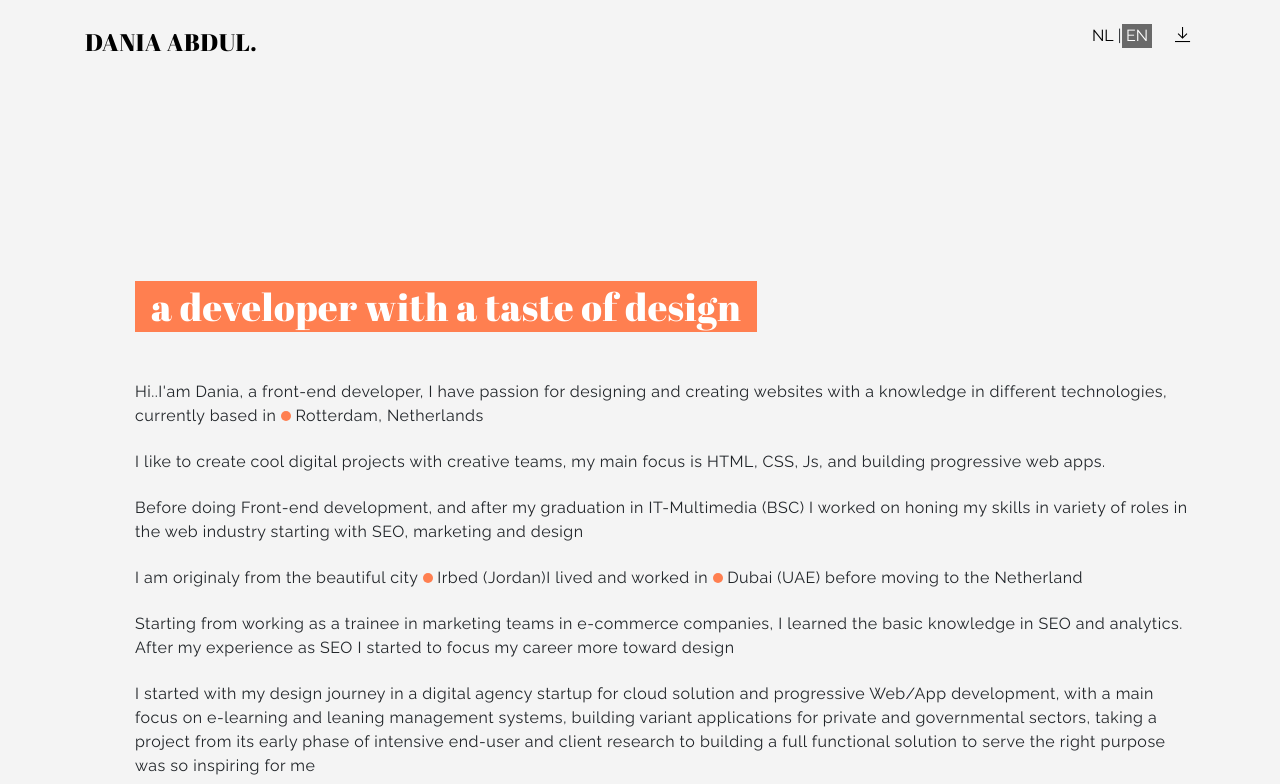
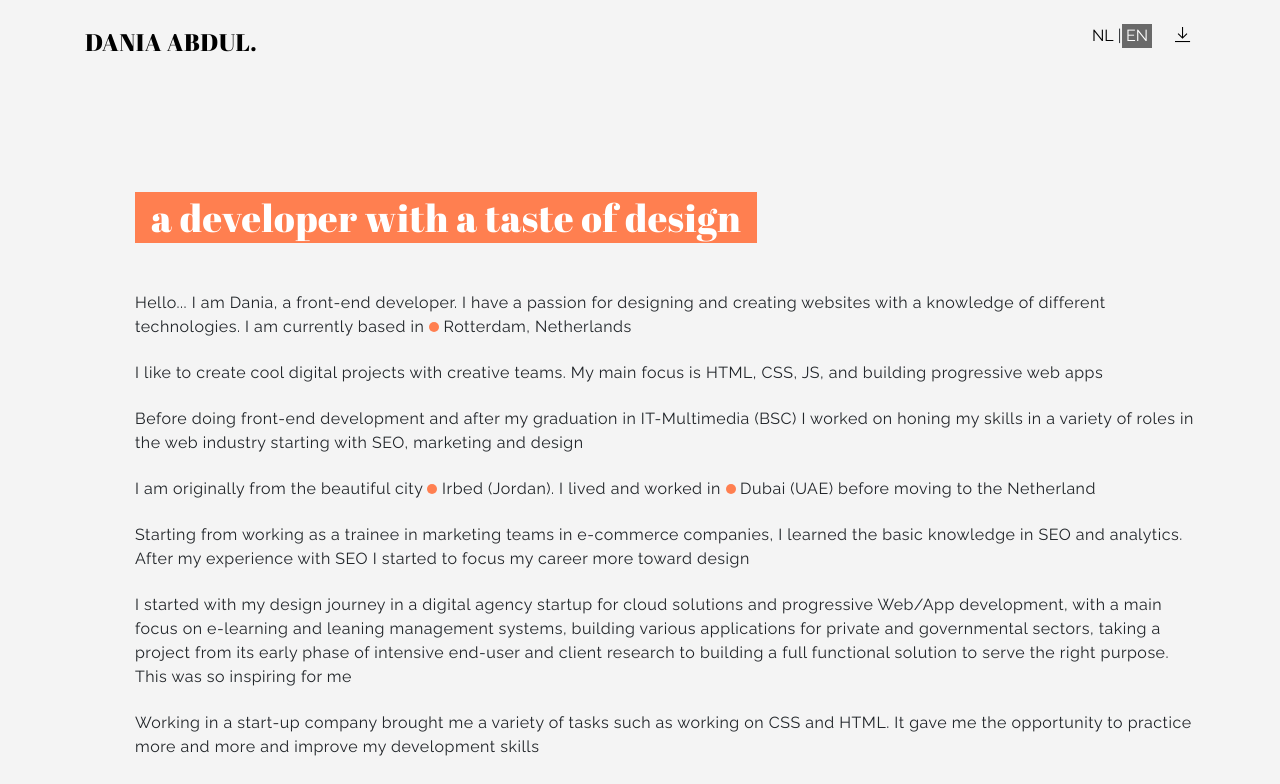
Before and after one commit to Dania-abdul/portfolio, a React (Create React App) app: page /cv in a window 1280 px wide. Shown: the top 784 px of the page. Built offline with nearby package versions, Linux system fonts and the light colour scheme; what office-ui-fabric-react would draw is missing.

Commit message:
post-1 test

```diff
--- a/src/assets/stylesheets/global.scss
+++ b/src/assets/stylesheets/global.scss
@@ -127,3 +127,9 @@ a {
 .content {
   padding-bottom: 60px;
 }
+
+//-----
+
+img {
+  width: 100%;
+}
--- a/src/assets/stylesheets/main.scss
+++ b/src/assets/stylesheets/main.scss
@@ -43,6 +43,8 @@
 //------ OBJECTS | Blog
 @import'./objects/blog/modal.scss';
 @import'./objects/blog/cards.scss';
+@import'./objects/blog/post_1.scss';
+
 
 // ==========================================================================
 // PAGES
--- a/src/assets/stylesheets/objects/about.scss
+++ b/src/assets/stylesheets/objects/about.scss
@@ -67,9 +67,8 @@
 
 .about__content {
     flex: 50;
-    padding-top: 50px;
+    padding-top: 10%;
     @media only screen and (min-width: 992px) {
-        padding-top: 200px;
         margin-left: 50px;
     }
 }
--- a/src/assets/stylesheets/print.scss
+++ b/src/assets/stylesheets/print.scss
@@ -26,7 +26,7 @@
     }
     .cv-table__content{
         .collapse:not(.show) {
-            display: block !important;
+            display: inline !important;
         }
     }
 
--- a/src/cv_page.tsx
+++ b/src/cv_page.tsx
@@ -31,25 +31,25 @@ export class CvComponent extends React.Component <CvProps, CvState> {
                     </div>
                 </div> */}
                 <div className="about__content">
-         	    <h1 className="about__header"><span>{i18next.t("_intro")}</span></h1>
-                    <p className="about__text styled">{i18next.t("_aboutText1")}</p>
-                    <p className="about__text styled--city">{i18next.t("_aboutText2")}</p>
-                    <p className="about__text">{i18next.t("_aboutText3")}</p>
-                    <p className="about__text ">{i18next.t("_aboutText4")}</p>
-                    <p className="about__text styled">{i18next.t("_aboutText5")}</p>
-                    <p className="about__text styled--city">{i18next.t("_aboutText6")}</p>
-                    <p className="about__text styled--city">{i18next.t("_aboutText7")}</p>
-                    <p className="about__text ">{i18next.t("_aboutText8")}</p>
-                    <p className="about__text ">{i18next.t("_aboutText9")}</p>
-                    <p className="about__text ">{i18next.t("_aboutText10")}</p>
-                    <p className="about__text ">{i18next.t("_aboutText11")}</p>
-                    <p className="about__text styled--bold">{i18next.t("_aboutText12")}</p>
+         	    <h1 className="about__header"><span>{i18next.t("_cvTitle")}</span></h1>
+                    <p className="about__text styled">{i18next.t("_cvAboutText1")}</p>
+                    <p className="about__text styled--city">{i18next.t("_cvAboutText2")}</p>
+                    <p className="about__text">{i18next.t("_cvAboutText3")}</p>
+                    <p className="about__text ">{i18next.t("_cvAboutText4")}</p>
+                    <p className="about__text styled">{i18next.t("_cvAboutText5")}</p>
+                    <p className="about__text styled--city">{i18next.t("_cvAboutText6")}</p>
+                    <p className="about__text styled--city">{i18next.t("_cvAboutText7")}</p>
+                    <p className="about__text ">{i18next.t("_cvAboutText8")}</p>
+                    <p className="about__text ">{i18next.t("_cvAboutText9")}</p>
+                    <p className="about__text ">{i18next.t("_cvAboutText10")}</p>
+                    <p className="about__text ">{i18next.t("_cvAboutText11")}</p>
+                    <p className="about__text styled--bold">{i18next.t("_cvAboutText12")}</p>
 
                 </div>
             </section>
             <section className="cv">
                 <div id="education" className="cv-section">
-                    <h3 className="cv-section__title">{i18next.t("_sec-title-1")}</h3>
+                    <h3 className="cv-section__title">{i18next.t("_cvSecTitle-1")}</h3>
                     <div className="cv-section__inner">
                         <table className="cv-table" role="table" aria-label="CV Elements">
                             <tbody>
@@ -68,7 +68,7 @@ export class CvComponent extends React.Component <CvProps, CvState> {
                     </div>
                 </div>
                 <div id="education" className="cv-section">
-                    <h3 className="cv-section__title">{i18next.t("_sec-title-2")}</h3>
+                    <h3 className="cv-section__title">{i18next.t("_cvSecTitle-2")}</h3>
                     <div className="cv-sectiom__item">
                         <table className="cv-table">
                             <tbody>
@@ -114,7 +114,7 @@ export class CvComponent extends React.Component <CvProps, CvState> {
                                                     <li> Illustrating design ideas using storyboards, process ﬂows and sitemaps.</li>
                                                     <li> Designing graphic user interface elements, like menus, tabs and widgets. </li>
                                                     <li> Identify and troubleshoot UX problems. </li>
-                                                    <li> Conduct layout adjustments based on user feedbac.</li>
+                                                    <li> Conduct layout adjustments based on user feedback.</li>
                                                     <li> Communicate with clients to understand their business goals and objectives.</li>
                                                 </ul>
                                             </div>
--- a/src/footer.tsx
+++ b/src/footer.tsx
@@ -8,6 +8,7 @@ export const Footer = () => (
                 <li className="footer__item"><a href="https://www.linkedin.com/in/dania-abdul/">In</a></li>
                 <li className="footer__item"><a href="https://www.behance.net/DaniaAb">Be</a></li>
                 <li className="footer__item"><a href="https://www.behance.net/DaniaAb">Website</a></li>
+                <li className="footer__item"><a href="">My Blog</a></li>
                 <li className="footer__item">
                     <p>👋</p>
                 </li>
--- a/src/home_blog.tsx
+++ b/src/home_blog.tsx
@@ -150,7 +150,7 @@ export class HomeBlogComponent extends React.Component <HomeBlogProps, HomeBlogS
             </p>
           </div>
           <div className="modal__footer">
-            <DefaultButton className="modal__btn-more" text="Standard" onClick={() => window.location.href='/blog/blog_post_1'} allowDisabledFocus  />
+            <DefaultButton className="modal__btn-more" text="Read more" onClick={() => window.location.href='/blog/blog_post_1'} allowDisabledFocus  />
           </div>
         </Modal>
     )
--- a/src/index.tsx
+++ b/src/index.tsx
@@ -9,37 +9,40 @@ import i18next, { Resource, ResourceLanguage } from "i18next"
 let resources: Resource = {
     "en": {
         "translation": {
-            "_name": "Name",
-            "_title": "",
-            "_intro": "a developer with a taste of design",
-            "_aboutText1": "Hi..I'am Dania, a front-end developer, I have passion for designing and creating websites with a knowledge in different technologies, currently based in ",
-            "_aboutText2": " Rotterdam, Netherlands",
-            "_aboutText3": " I like to create cool digital projects with creative teams, my main focus is HTML, CSS, Js, and building progressive web apps.",
-            "_aboutText4": " Before doing Front-end development, and after my graduation in IT-Multimedia (BSC) I worked on honing my skills in variety of roles in the web industry starting with SEO, marketing and design",
-            "_aboutText5": " I am originaly from the beautiful city ",
-            "_aboutText6":"  Irbed (Jordan)I lived and worked in ",
-            "_aboutText7":" Dubai (UAE) before moving to the Netherland",
-            "_aboutText8": "Starting from working as a trainee in marketing teams in e-commerce companies, I learned the basic knowledge in SEO and analytics. After my experience as SEO I started to focus my career more toward design",
-            "_aboutText9": "I started with my design journey in a digital agency startup for cloud solution and progressive Web/App development, with a main focus on e-learning and leaning management systems, building variant applications for private and governmental sectors, taking a project from its early phase of intensive end-user and client research to building a full functional solution to serve the right purpose was so inspiring for me",
-            "_aboutText10": " for the nature demand of working in a start-up company is being involved in variety of tasks as working on CSS and HTML which gave me the opportunity to practice it more and improve my development skills",
-            "_aboutText11": " when I am not working, I love to try gastronomic restaurants with my friends, taking care of my plants, embroder, and foremost lose myself in the Internet",
-            "_aboutText12": " NOW--- LOOKING FOR A FULL/PART TIME AS FRONTEND DEVELOPER",
-            "_sec-title-1": "Education",
-            "_sec-title-2": "Experience ",
-            "_test" : "test test test tessss",
+            "_cvTitle": "a developer with a taste of design",
+            "_cvAboutText1":" Hello... I am Dania, a front-end developer. I have a passion for designing and creating websites with a knowledge of different technologies. I am currently based in ",
+            "_cvAboutText2": " Rotterdam, Netherlands",
+            "_cvAboutText3": " I like to create cool digital projects with creative teams. My main focus is HTML, CSS, JS, and building progressive web apps",
+            "_cvAboutText4": " Before doing front-end development and after my graduation in IT-Multimedia (BSC) I worked on honing my skills in a variety of roles in the web industry starting with SEO, marketing and design",
+            "_cvAboutText5": " I am originally from the beautiful city ",
+            "_cvAboutText6": "  Irbed (Jordan). I lived and worked in ",
+            "_cvAboutText7": " Dubai (UAE) before moving to the Netherland",
+            "_cvAboutText8": " Starting from working as a trainee in marketing teams in e-commerce companies, I learned the basic knowledge in SEO and analytics. After my experience with SEO I started to focus my career more toward design",
+            "_cvAboutText9": " I started with my design journey in a digital agency startup for cloud solutions and progressive Web/App development, with a main focus on e-learning and leaning management systems, building various applications for private and governmental sectors, taking a project from its early phase of intensive end-user and client research to building a full functional solution to serve the right purpose. This was so inspiring for me",
+            "_cvAboutText10": " Working in a start-up company brought me a variety of tasks such as working on CSS and HTML. It gave me the opportunity to practice more and more and improve my development skills",
+            "_cvAboutText11": " When I am not at work, I love to try gastronomic restaurants with my friends, taking care of my plants, embroider, and foremost lose myself in the Internet",
+            "_cvAboutText12": " NOW--- LOOKING FOR A FULL/PART TIME AS FRONTEND DEVELOPER",
+            "_cvSecTitle-1": "Education",
+            "_cvSecTitle-2": "Experience ",
         }
     } as ResourceLanguage,
     "nl": {
         "translation": {
-            "_name": "Naam",
-            "_title":"",
-            "_intro": "Front-end Developer",
-            "_aboutText1": "Hi, i am Dania, a front-end developer with a knowledge in a lot of different technologies, based in Rotterdam, Netherlands",
-            "_aboutText2": " I like to create cool digital projects with creative teams",
-            "_aboutText3": " ",
-            "_sec-title-1": "Opleiding",
-            "_sec-title-2": "Werkervaring",
-
+            "_cvTitle": "a developer with a taste of design",
+            "_cvAboutText1": " Hooi... Mijn naam is Dania. Ik ben front-end-ontwikkelaar. Ik ben helemaal weg van het ontwerpen en bouwen van websites en heb kennis van verschillende technologieën. Ik woon momenteel ",
+            "_cvAboutText2": " Rotterdam, Netherlands",
+            "_cvAboutText3": " Ik houd ervan hippe, digitale projecten te maken in creatieve teams. Ik richt me vooral op HTML, CSS, JS en het bouwen van Progressive Web Apps.",
+            "_cvAboutText4": " Voordat ik me bezighield met frond-end-ontwikkeling en nadat ik was afgestudeerd in IT-Multimedia (met BSC-bachelordiploma) werkte ik aan het verder ontwikkelen van mijn vaardigheden in diverse rollen in de webindustrie, waaronder SEO (zoekmachineoptimalisatie), marketing en design",
+            "_cvAboutText5": " Ik kom oorspronkelijk uit de mooie stad ",
+            "_cvAboutText6":" Irbid in Jordanië. Voordat ik naar Nederland verhuisde, woonde en werkte ik in ",
+            "_cvAboutText7":" Dubai in de Verenigde Arabische Emiraten (UAE)",
+            "_cvAboutText8": "Ik begon als stagiaire in marketingteams van e-commerce-bedrijven en verkreeg daar de basiskennis voor SEO en data-analyse (analytics). Na ervaring te hebben opgedaan op het gebied van SEO, is mijn loopbaan meer richting het ontwerpen gegaan",
+            "_cvAboutText9": "Mijn ontdekkingsreis op het gebied van ontwerpen begon in een startup die digitale diensten leverde (een digital agency) waaronder cloudoplossingen en PWA's. De meeste aandacht ging uit naar e-learning en LMS-programma's. We bouwden diverse applicaties voor zowel de private als de overheidssector. We waren betrokken bij een project vanaf de allereerste fase, met intensief onderzoek naar klant en eindgebruiker, en bouwden een volledig werkende oplossing die aan het juiste doel beantwoordde. Dat vond ik heel inspirerend",
+            "_cvAboutText10": " Het werken in een startup bracht met zich mee dat ik een divers takenpakket had, waaronder werken met CSS en HTML. Het bood mij de gelegenheid om meer en meer ervaring op te doen en mijn programmeervaardigheden te verbeteren",
+            "_cvAboutText11": " Als ik niet aan het werk ben, houd ik ervan om met mijn vrienden culinair hoogstaande restaurants uit te proberen, voor mijn planten te zorgen, te borduren, maar vooral op te gaan in het internet",
+            "_cvAboutText12": " NOW--- LOOKING FOR A FULL/PART TIME AS FRONTEND DEVELOPER",
+            "_cvSecTitle-1": "Education",
+            "_cvSecTitle-2": "Experience "
         }
     }
 }
```
Also changed, not shown: src/assets/stylesheets/objects/blog/post_1.scss (added, +45 -0 lines), src/blog_posts/post_1.tsx (+34 -6 lines), src/assets/images/img-1.png (added), src/assets/images/img-2.jpg (added).
